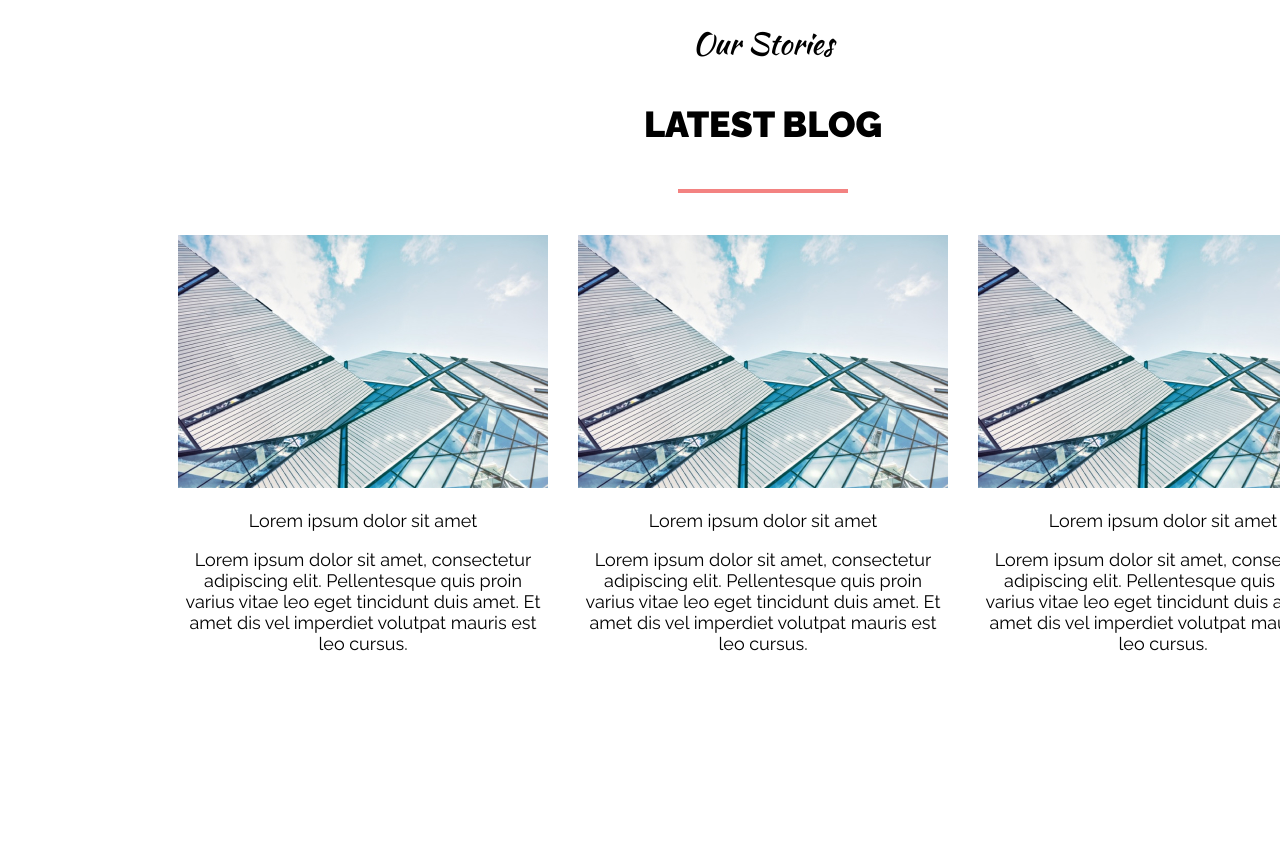
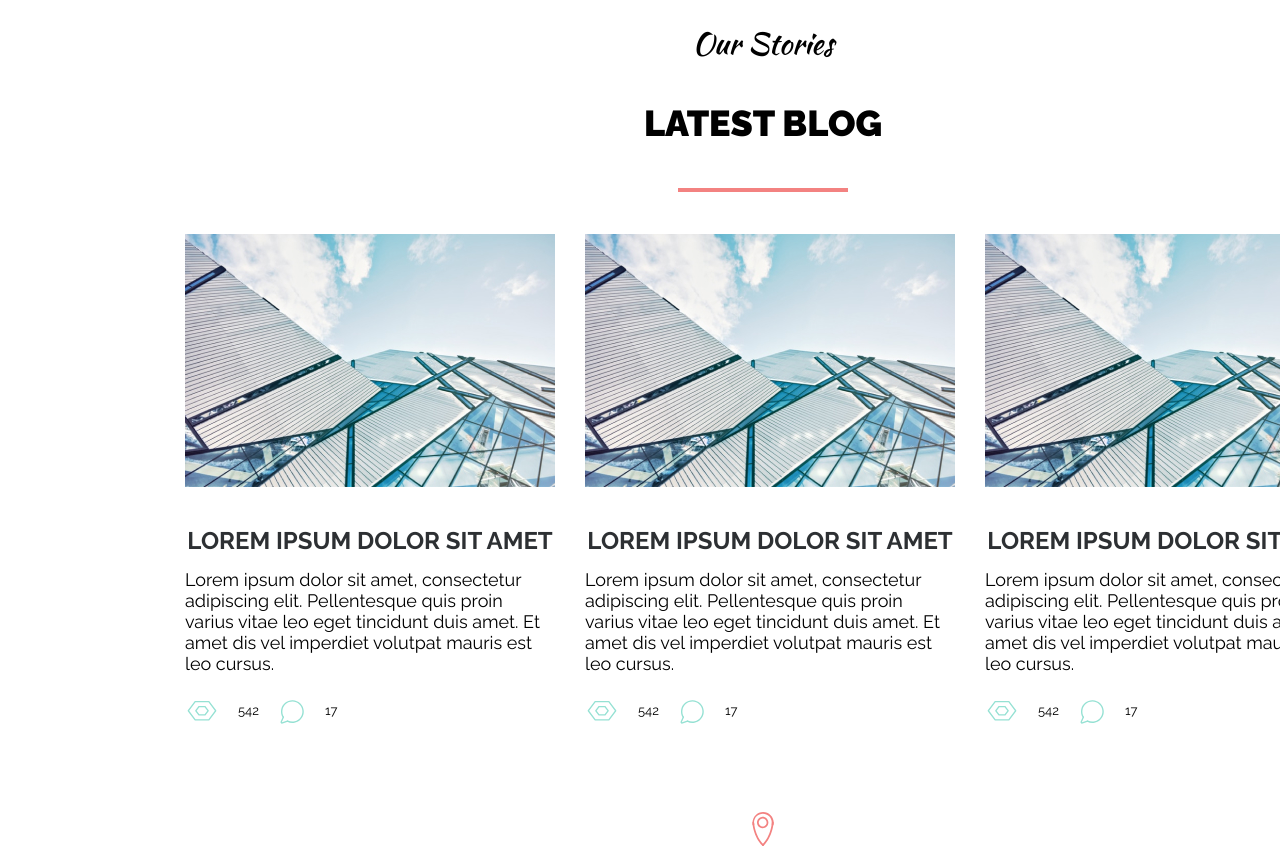
Before and after one commit to donets/ElenaSakovich, a website built with Parcel: page index.html in a window 1280 px wide. Shown: the part 8859-9718 px from the top of the page. Before the commit the page ends 9615 px from the top, so only its background shows below. Built offline with nearby package versions, Linux system fonts and the light colour scheme; files whose address does not match are found by name.

Commit message:
Add new section

```diff
--- a/index.html
+++ b/index.html
@@ -154,7 +154,7 @@ rel="stylesheet">
         <div class="page">
             <div class="page-background">
                 <div class="container">
-                    <p class="page__subtitle">For all  devices</p>
+                    <p class="page-subtitle">For all  devices</p>
                     <h3 class="title">unique design</h3>
                     <hr class="orange">
                     <div class="devices">
@@ -166,7 +166,7 @@ rel="stylesheet">
         </div>
         <div class="service">
             <div class="container">
-                <p class="service__subtitle">Service</p>
+                <p class="service-subtitle">Service</p>
                 <h3 class="title">what we do</h3>
                 <hr class="orange">
                 <p class="about">Lorem ipsum dolor sit amet, consectetur adipiscing elit. Eu facilisis
@@ -358,32 +358,57 @@ rel="stylesheet">
             </div>
         </div>
         <div class="stories">
-            <div class="container">
+            <div class="b-container">
                 <p class="stories__subtitle">Our Stories</p>
                 <h3>Latest blog</h3>
                 <hr class="orange">
                 <div class="objects">
                     <div class="object">
                         <a href="#" target="_blank"><img src="./image/glass.jpg" alt="building"></a>
-                        <p>Lorem ipsum dolor sit amet</p>
-                        <p>Lorem ipsum dolor sit amet, consectetur adipiscing elit. Pellentesque quis proin
+                        <p class="object-title">Lorem ipsum dolor sit amet</p>
+                        <p class="object-subtitle">Lorem ipsum dolor sit amet, consectetur adipiscing elit. Pellentesque quis proin
                         varius vitae leo eget tincidunt duis amet. Et amet dis vel imperdiet volutpat mauris
                         est leo cursus.</p>
+                        <div class="statistics">
+                            <a href="#" target="_blank"><img class="eye" src="./image/eye.svg" alt="eye"></a>
+                            <p class="amount">542</p>
+                            <a href="#" target="_blank"><img class="comment" src="./image/comment.svg" alt="comment"></a>
+                            <p class="amount">17</p>
+                        </div>
                     </div>
                     <div class="object">
                         <a href="#" target="_blank"><img src="./image/glass.jpg" alt="building"></a>
-                        <p>Lorem ipsum dolor sit amet</p>
-                        <p>Lorem ipsum dolor sit amet, consectetur adipiscing elit. Pellentesque quis proin
+                        <p class="object-title">Lorem ipsum dolor sit amet</p>
+                        <p class="object-subtitle">Lorem ipsum dolor sit amet, consectetur adipiscing elit. Pellentesque quis proin
                         varius vitae leo eget tincidunt duis amet. Et amet dis vel imperdiet volutpat mauris
                         est leo cursus.</p>
+                        <div class="statistics">
+                            <a href="#" target="_blank"><img class="eye" src="./image/eye.svg" alt="eye"></a>
+                            <p class="amount">542</p>
+                            <a href="#" target="_blank"><img class="comment" src="./image/comment.svg" alt="comment"></a>
+                            <p class="amount">17</p>
+                        </div>
                     </div>
                     <div class="object">
                         <a href="#" target="_blank"><img src="./image/glass.jpg" alt="building"></a>
-                        <p>Lorem ipsum dolor sit amet</p>
-                        <p>Lorem ipsum dolor sit amet, consectetur adipiscing elit. Pellentesque quis proin
+                        <p class="object-title">Lorem ipsum dolor sit amet</p>
+                        <p class="object-subtitle">Lorem ipsum dolor sit amet, consectetur adipiscing elit. Pellentesque quis proin
                         varius vitae leo eget tincidunt duis amet. Et amet dis vel imperdiet volutpat mauris
                         est leo cursus.</p>
+                        <div class="statistics">
+                            <a href="#" target="_blank"><img class="eye" src="./image/eye.svg" alt="eye"></a>
+                            <p class="amount">542</p>
+                            <a href="#" target="_blank"><img class="comment" src="./image/comment.svg" alt="comment"></a>
+                            <p class="amount">17</p>
+                        </div>
                     </div>
+                </div>
+            </div>
+        </div>
+        <div class="blog">
+            <div class="blog-background">
+                <div class="container">
+                    <a href="#" target="_blank"><img src="./image/dot.svg" alt="dot"></a>
                 </div>
             </div>
         </div>
--- a/scss/style.scss
+++ b/scss/style.scss
@@ -273,7 +273,7 @@ button:active {
         }
     }
 }
-.page__subtitle {
+.page-subtitle {
     font-family: 'Kaushan Script';
     font-weight: 400;
     font-size: 30px;
@@ -290,7 +290,7 @@ button:active {
 .service {
     margin-bottom: 114px;
 }
-.service__subtitle {
+.service-subtitle {
     font-family: 'Kaushan Script';
     font-weight: 400;
     font-size: 30px;
@@ -482,7 +482,7 @@ button:active {
     margin: 0;
 }
 .clients__background {
-    background-color: rgba(255, 255, 255, 0.5);
+    background-color: rgba(255, 255, 255, 0.9);
     height: 923px;
 }
 .clients__subtitle {
@@ -515,7 +515,6 @@ button:active {
         line-height: 52px;
         margin: 0;
         color: #2D3033;
-
     }
     .profession-title {
         text-transform: uppercase;
@@ -535,12 +534,47 @@ button:active {
         font-weight: 400;
         font-size: 30px;
         margin: 0;
-        line-height: 81px;
+        line-height: 80px;
         padding: 0;
     }
+}
+.b-container {
+    position: relative;
+    width: 1184px;
+    margin: 0 auto;
+    text-align: center;
 }
 .objects {
     display: flex;
     gap: 30px;
     margin-top: 42px;
+    .object {
+        .object-title {
+        font-weight: 700;
+        font-size: 24px;
+        text-transform: uppercase;
+        line-height: 40px;
+        margin: 30px 0 0 0;
+        color: #2D3033;
+        }
+        .object-subtitle {
+            margin: 0;
+            padding: 8px 0 7px;
+            text-align: start;
+        }
+    }
+    .statistics {
+        display: flex;
+        gap: 18px;
+        margin: 19px 0 0 2px;
+        // line-height: 32px;
+        .amount {
+            font-size: 13px;
+            margin: 3px;
+            padding: 0;
+        }
+    }
 }
+.object:first-child {
+    margin-left: 14px;
+}
```
Also changed, not shown: dist/comment.2ba9b18f.svg (added), dist/dot.0b79aff2.svg (added), dist/eye.c9d3b3b4.svg (added), dist/index.html, image/comment.svg (added), image/data.svg (added), image/dot.svg (added), image/eye.svg (added), image/map.jpg (added), 4 other files.
